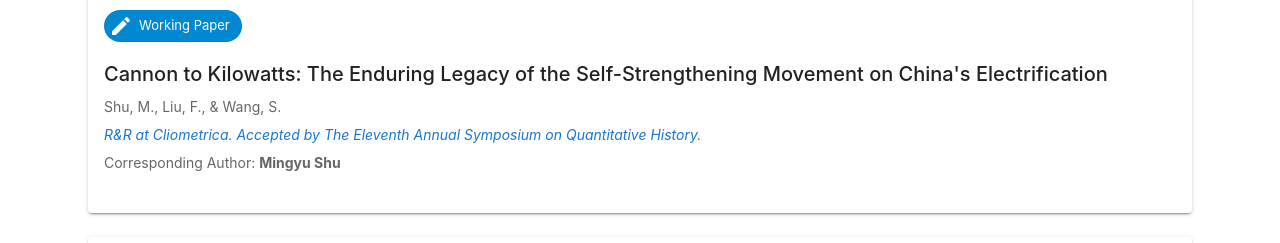
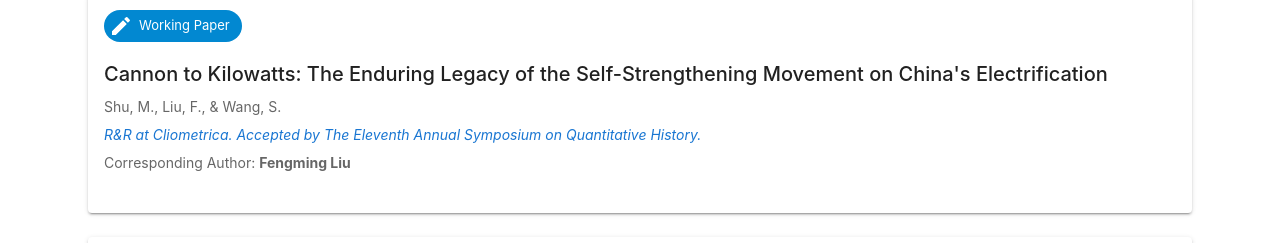
Before and after one commit to LFM097384/liufengming.me, a React (Vite) app: page /publications in a window 1280 px wide. Shown: the part 1836-2079 px from the top of the page. Built offline with nearby package versions, Linux system fonts and the light colour scheme.

Commit message:
Update project files

```diff
--- a/src/pages/Publications.jsx
+++ b/src/pages/Publications.jsx
@@ -87,7 +87,7 @@ const Publications = () => {
         authors: "Shu, M., Liu, F., & Wang, S.",
         title: "Cannon to Kilowatts: The Enduring Legacy of the Self-Strengthening Movement on China's Electrification",
         targetJournal: "R&R at Cliometrica. Accepted by The Eleventh Annual Symposium on Quantitative History.",
-        correspondingAuthor: "Mingyu Shu",
+        correspondingAuthor: "Fengming Liu",
         status: "Working Paper"
       },
       {
```
